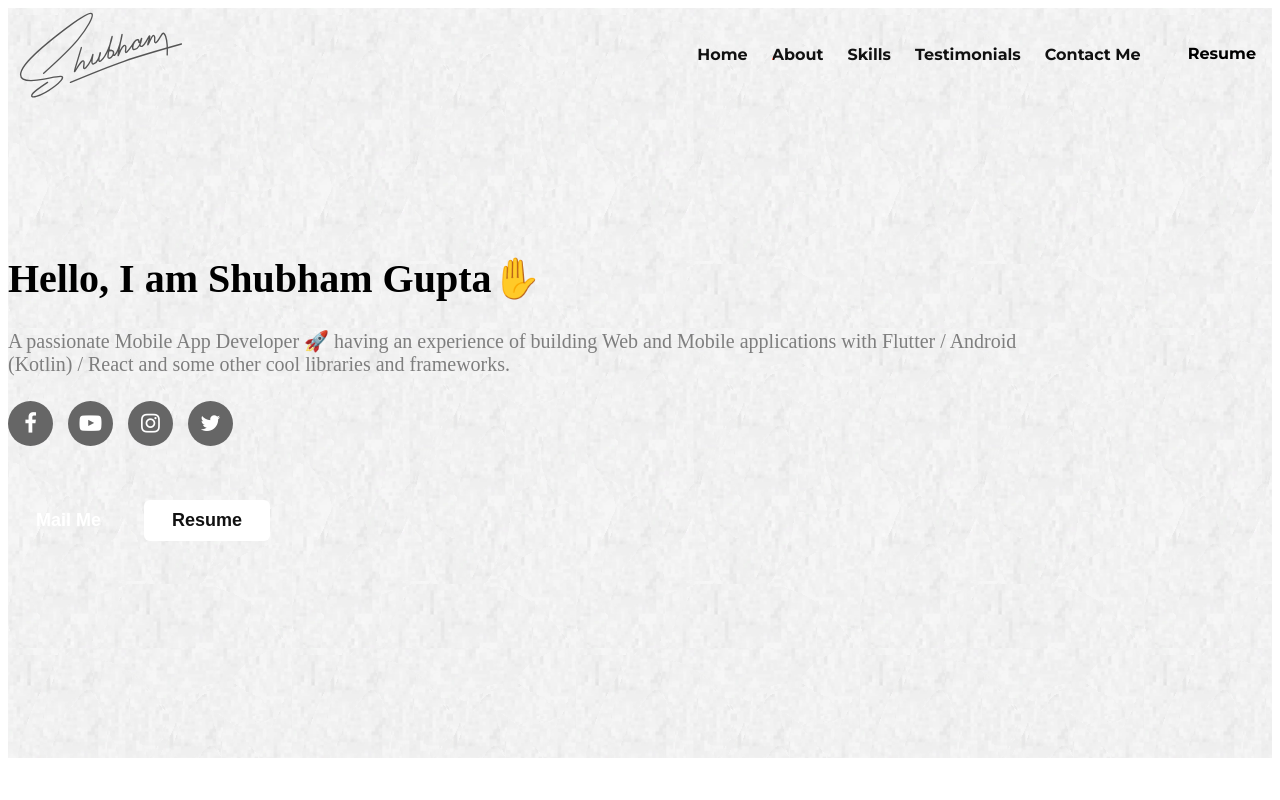
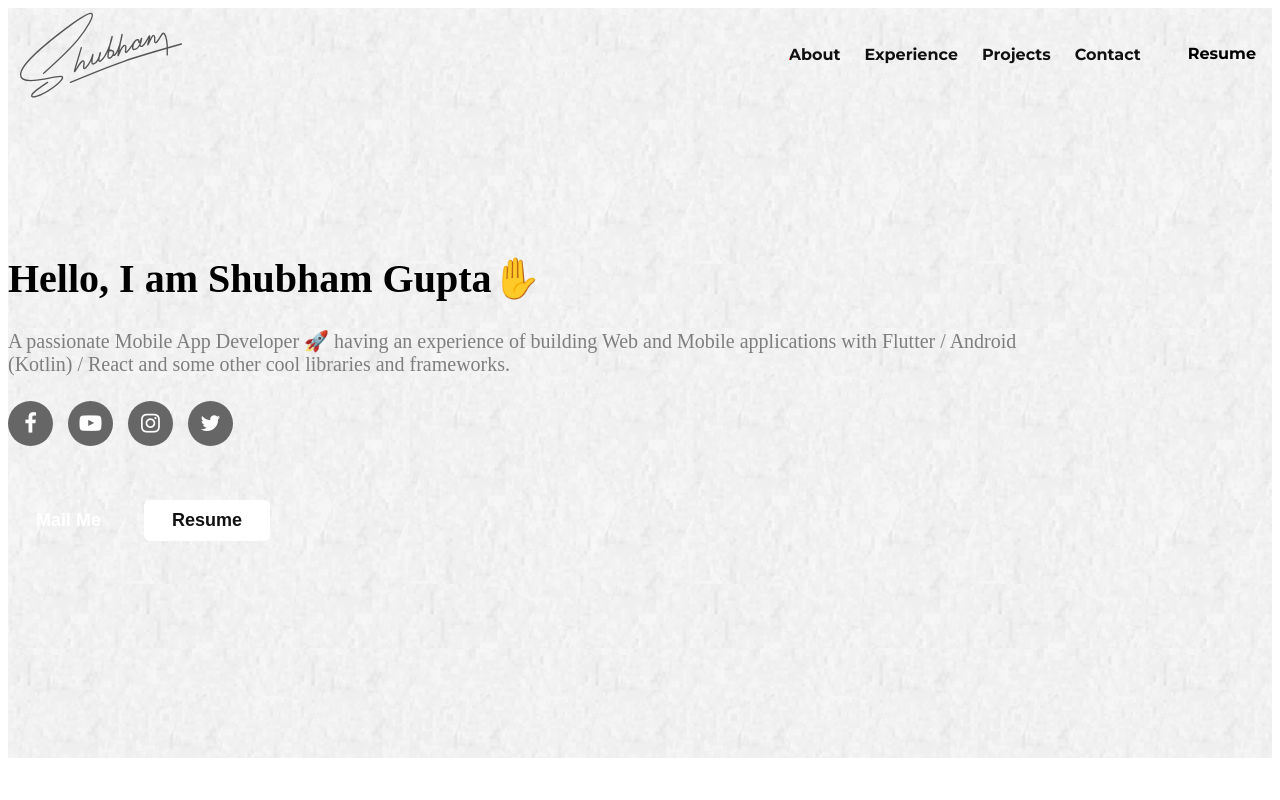
Before and after one commit to shubham16g/shubham-gupta-16.github.io, a React (Create React App) app: page / in a window 1280 px wide. Shown: the top 800 px of the page. Built offline with nearby package versions, Linux system fonts and the light colour scheme; the HTML template or start-up script is replaced by a standard one.

Commit message:
Navbar dynamic fixed.

```diff
--- a/src/assets/content.json
+++ b/src/assets/content.json
@@ -1,4 +1,22 @@
 {
+    "navItems": [
+        {
+            "href": "#about",
+            "text": "About"
+        },
+        {
+            "href": "#experience",
+            "text": "Experience"
+        },
+        {
+            "href": "#projects",
+            "text": "Projects"
+        },
+        {
+            "href": "#footer",
+            "text": "Contact"
+        }
+    ],
     "headerTitle": "Hello, I am Shubham Gupta✋",
     "headerBody": "A passionate Mobile App Developer 🚀 having an experience of building Web and Mobile applications with Flutter / Android (Kotlin) / React and some other cool libraries and frameworks.",
     "headerButton1": {
--- a/src/components/homepage/Navbar.js
+++ b/src/components/homepage/Navbar.js
@@ -1,39 +1,31 @@
 import React, { useState } from 'react'
 import { Link, useLocation } from 'react-router-dom'
 import '../../css/navbar.css'
+import content from "../../assets/content.json";
 // import { ReactComponent as logo } from '../../assets/s_3.svg'
 
 export default function Navbar() {
-    var navAlwaysCollapsed = false
-
-    let location = useLocation()
-    if (location.pathname === '/') {
-        navAlwaysCollapsed = false;
-    }
 
     const [isMenuOpend, setMenuOpen] = useState(false);
-    const [isCollapsed, setCollapsed] = useState(navAlwaysCollapsed);
+    const [isCollapsed, setCollapsed] = useState(false);
 
     const handleScroll = () => {
+        console.log('wtf');
         if (document.body.scrollTop > 80 || document.documentElement.scrollTop > 80) {
             setCollapsed(true);
         } else {
             setCollapsed(false);
         }
     }
-
-    if (!navAlwaysCollapsed)
     window.addEventListener("scroll", handleScroll);
 
 
 
-    let navItems = navAlwaysCollapsed ? <></> :
+    let navItems =
         <div id="navbar-menu" className={isMenuOpend ? 'open' : ''}>
-            <a className="header-item link" data-aos="fade-down" data-aos-delay='10' href="#home">Home</a>
-            <a className="header-item link" data-aos="fade-down" data-aos-delay='50' href="#about">About</a>
-            <a className="header-item link" data-aos="fade-down" data-aos-delay='100' href="#services">Skills</a>
-            <a className="header-item link" data-aos="fade-down" data-aos-delay='150' href="#testimonials">Testimonials</a>
-            <a className="header-item link" data-aos="fade-down" data-aos-delay='200' href="#footer">Contact Me</a>
+            {content.navItems.map(function (object, i) {
+                return <a className="header-item link" data-aos="fade-down" data-aos-delay={i * 50} href={object.href}>{object.text}</a>
+            })}
         </div>
 
 
@@ -42,27 +34,21 @@ export default function Navbar() {
 
             <div id="navbar-contents" className={isCollapsed ? 'page-container collapsed' : 'page-container'}>
                 <div className="navbar-section">
-
-
-
                     {/* todo php code here */}
-                    <Link  to={navAlwaysCollapsed ? './' : '#home'} id="navbar-logo" className={isCollapsed ? 'collapsed' : ''}>
-
+                    <Link to={'./'} id="navbar-logo" className={isCollapsed ? 'collapsed' : ''}>
                     </Link>
-
-
                 </div>
                 <div className="navbar-section">
                     {navItems}
 
                     <a data-aos="fade-down" data-aos-delay='250' href={'https://github.com/shubham-gupta-16'} target="_blank" className="header-item btn" rel="noopener">Resume</a>
-                    {navAlwaysCollapsed ? <></> :
+
                     <div id="menu-btn" onClick={() => {
                         setMenuOpen(!isMenuOpend)
                     }} className={isMenuOpend ? 'menu-btn open' : 'menu-btn'}>
                         <div className="menu-btn__burger"></div>
                     </div>
-                    }
+
                 </div>
             </div>
         </nav>
```
Lines whose indentation alone changed are shown as unchanged.
